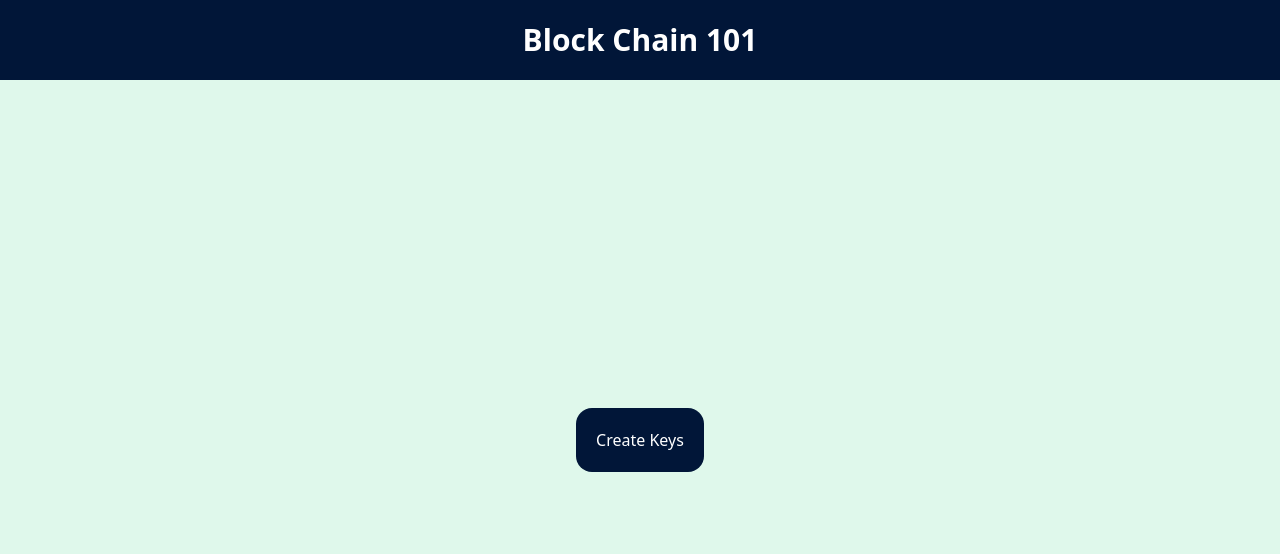
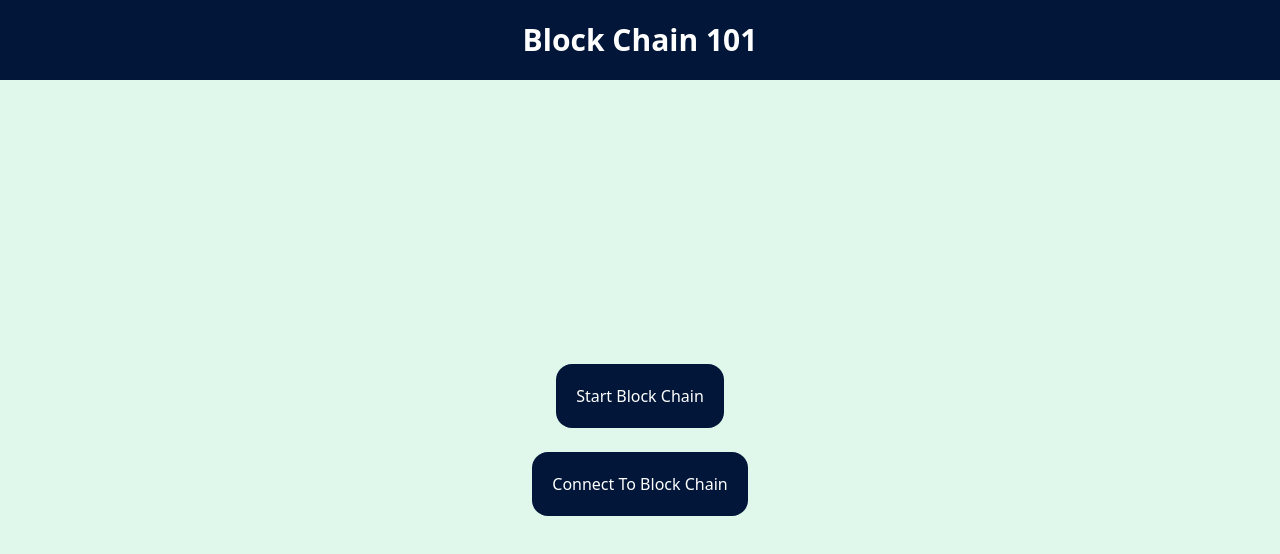
Before and after one commit to Rahan-M/BlockChain_Prototype, a React (Vite) app in the folder webApp/flask_app/frontend/: page / in a window 1280 px wide. Shown: the top 554 px of the page. Built offline with nearby package versions, Linux system fonts and the light colour scheme.

Commit message:
feat: add start menu and connect menu to frontend

```diff
--- a/webApp/flask_app/frontend/src/App.tsx
+++ b/webApp/flask_app/frontend/src/App.tsx
@@ -3,50 +3,157 @@ import Navbar from "./Components/Navbar";
 import axios from "axios";
 
 function App() {
-  const [sk, setSk]=useState("");
-  const [vk, setVk]=useState("");
-  const [loggedIn, setLoggedIn]=useState(false);
+  const [showStartMenu, setShowStartMenu]=useState(false);
+  const [showConnectMenu, setShowConnectMenu]=useState(false);
+  const [name, setName]=useState("");
+  const [port, setPort]=useState("");
+  const [host, setHost]=useState("");
+  const [bootStrapPort, setBootStrapPort]=useState("");
+  // const getKeys=async ()=>{
+  //   try{
+  //     const res=await axios.get("/api/chain/create_keys");
+  //     setSk(res.data.sk);
+  //     setVk(res.data.vk);
+  //     setLoggedIn(true);
+  //   }
+  //   catch{
 
-  const getKeys=async ()=>{
-    try{
-      const res=await axios.get("/api/chain/create_keys");
-      setSk(res.data.sk);
-      setVk(res.data.vk);
-      setLoggedIn(true);
-    }
-    catch{
+  //   }
+  // }
 
-    }
-  }
+  const startMenu=()=>{
+    if(!showStartMenu)
+        return null;
 
-  const getKeysButton=()=>{
     return(
-      <button className="account_tab bg-primary text-white p-5 rounded-2xl cursor-pointer" onClick={getKeys}>
-        Create Keys
-      </button>
-    )
-  }
-
-  const displayKeys=()=>{
-    return(
-      <div className="keys text-white w-[80vw] bg-primary p-10 rounded-2xl">
-        <div className="vk">
-          Verifying Key = {vk}
-        </div>
-        <br/><br/><br/>
-        <div className="sk">
-          Secret Key = {sk}
+      <div className="fixed inset-0 bg-black/50 z-5 flex justify-center items-center">
+        <div className=" bg-secondary w-[30vw] rounded-2xl border-[3px] border-solid border-primary">
+          <div className="bg-primary text-white text-center rounded-t-xl p-5">
+            Fill These
+          </div>
+          <div className="content p-5">
+            <div className="form flex flex-col items-center">
+              <div className="nameInp flex my-5 md:my-3 flex-col items-start">
+                <label htmlFor="" className="name font-orbitron">
+                  Enter Name Of Node :
+                </label>
+                <input
+                  type="text"
+                  value={name}
+                  onChange={(e) => setName(e.target.value)}
+                  className="border-2 border-gray-500 px-4 py-2 w-[70vw] md:w-96 mb-5"
+                  />
+              </div>
+              <div className="linkInp flex flex-col items-start mb-5">
+                <label htmlFor="" className="name font-orbitron">
+                  Enter the port to run node :
+                </label>
+                <input
+                  type="text"
+                  value={port}
+                  onChange={(e) => setPort(e.target.value)}
+                  className="border-2 border-gray-500 px-4 py-2 w-[70vw] md:w-96"
+                  />
+              </div>
+            </div>
+            <div className="buttons flex justify-around">
+              <button className="account_tab bg-primary text-white p-5 rounded-2xl cursor-pointer m-3">
+                Start Block Chain
+              </button>
+              <button className="account_tab bg-red-400 text-white p-5 rounded-2xl cursor-pointer m-3" onClick={()=>{setShowStartMenu(false)}}>
+                Cancel
+              </button>
+            </div>
+          </div>
         </div>
       </div>
     )
   }
 
+  const connectMenu=()=>{
+    if(!showConnectMenu)
+        return null;
+
+    return(
+      <div className="fixed inset-0 bg-black/50 z-5 flex justify-center items-center">
+        <div className=" bg-secondary w-[30vw] rounded-2xl border-[3px] border-solid border-primary">
+          <div className="bg-primary text-white text-center rounded-t-xl p-5">
+            Fill These
+          </div>
+          <div className="content p-5">
+            <div className="form flex flex-col items-center">
+              <div className="nameInp flex my-5 md:my-3 flex-col items-start">
+                <label htmlFor="" className="name font-orbitron">
+                  Enter Name Of Node :
+                </label>
+                <input
+                  type="text"
+                  value={name}
+                  onChange={(e) => setName(e.target.value)}
+                  className="border-2 border-gray-500 px-4 py-2 w-[70vw] md:w-96 mb-5"
+                  />
+              </div>
+              <div className="linkInp flex flex-col items-start mb-5">
+                <label htmlFor="" className="name font-orbitron">
+                  Enter the port to run node :
+                </label>
+                <input
+                  type="text"
+                  value={port}
+                  onChange={(e) => setPort(e.target.value)}
+                  className="border-2 border-gray-500 px-4 py-2 w-[70vw] md:w-96"
+                  />
+              </div>
+              <div className="linkInp flex flex-col items-start mb-5">
+                <label htmlFor="" className="name font-orbitron">
+                  Enter hostname of bootstrap node :
+                </label>
+                <input
+                  type="text"
+                  value={host}
+                  onChange={(e) => setHost(e.target.value)}
+                  className="border-2 border-gray-500 px-4 py-2 w-[70vw] md:w-96"
+                  />
+              </div>
+              <div className="linkInp flex flex-col items-start mb-5">
+                <label htmlFor="" className="name font-orbitron">
+                  Enter port of bootstrap node :
+                </label>
+                <input
+                  type="text"
+                  value={bootStrapPort}
+                  onChange={(e) => setBootStrapPort(e.target.value)}
+                  className="border-2 border-gray-500 px-4 py-2 w-[70vw] md:w-96"
+                  />
+              </div>
+            </div>
+            <div className="buttons flex justify-around">
+              <button className="account_tab bg-primary text-white p-5 rounded-2xl cursor-pointer m-3">
+                Start Block Chain
+              </button>
+              <button className="account_tab bg-red-400 text-white p-5 rounded-2xl cursor-pointer m-3" onClick={()=>{setShowConnectMenu(false)}}>
+                Cancel
+              </button>
+            </div>
+          </div>
+        </div>
+      </div>
+    )
+  }
+
+
   return (
     <>
       <Navbar/>
-      <div className="bg-secondary h-[90vh] w-full flex justify-center items-center">
-        {!loggedIn && getKeysButton()}
-        {loggedIn && displayKeys()}
+      <div className="bg-secondary h-[90vh] w-full flex flex-col justify-center items-center">
+      <button className="account_tab bg-primary text-white p-5 rounded-2xl cursor-pointer m-3" onClick={()=>{setShowStartMenu(true)}}>
+        Start Block Chain
+      </button>
+      <button className="account_tab bg-primary text-white p-5 rounded-2xl cursor-pointer m-3" onClick={()=>{setShowConnectMenu(true)}}>
+        Connect To Block Chain
+      </button>
+      {startMenu()}
+      {connectMenu()}
       </div>
       </>
   )
```
